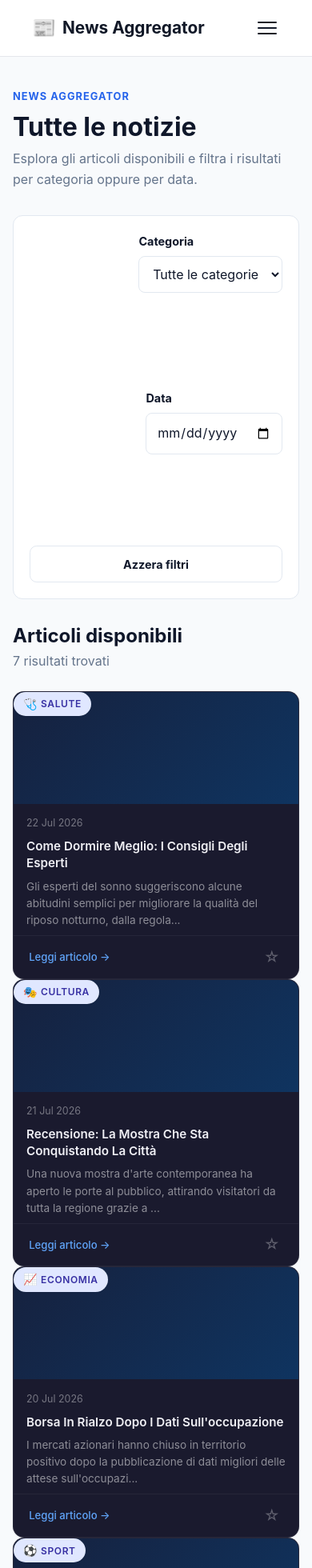
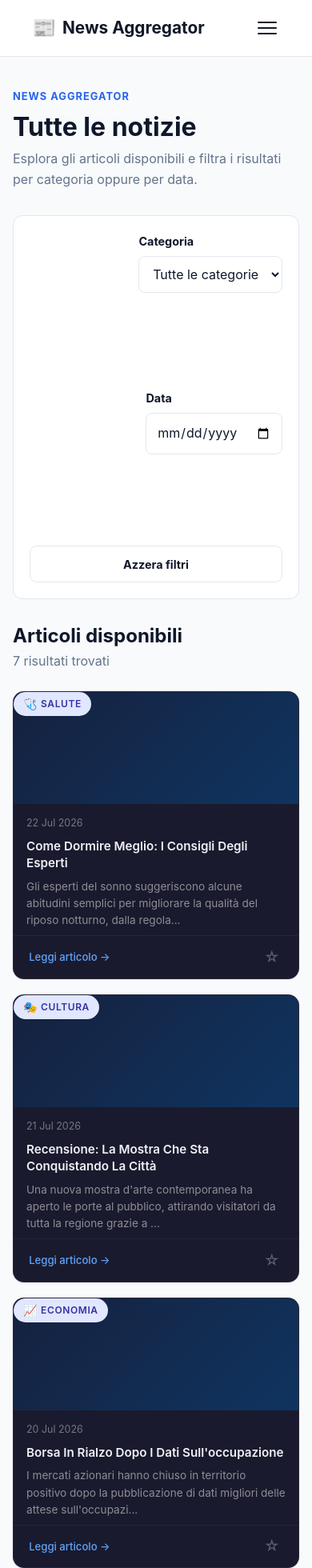
Before and after one commit to gerhard272/news-aggregator, an Angular app: page /notizie in a window 390 px wide. Shown: the top 1960 px of the page at 80% size. Built offline with nearby package versions, Linux system fonts and the light colour scheme.

Commit message:
fixed preferiti component issue

```diff
--- a/src/app/component/notizie/notizie.css
+++ b/src/app/component/notizie/notizie.css
@@ -32,6 +32,13 @@
   margin-bottom: 0;
 }
 
+.news-grid {
+  display: grid;
+  grid-template-columns: repeat(3, 1fr);
+  gap: 1.2rem;
+}
+
+/* ===== Loading state ===== */
 .loading-state__content {
   text-align: center;
 }
@@ -40,6 +47,7 @@
   margin: 0 auto 1rem;
 }
 
+/* ===== Error state ===== */
 .error-state {
   display: flex;
   gap: 1.5rem;
@@ -58,6 +66,7 @@
   color: var(--danger);
 }
 
+/* ===== Empty state ===== */
 .empty-state__content {
   max-width: 430px;
 }
@@ -66,6 +75,13 @@
   display: block;
   margin-bottom: 0.75rem;
   font-size: 2.5rem;
+}
+
+/* ===== Responsive ===== */
+@media (max-width: 900px) {
+  .news-grid {
+    grid-template-columns: repeat(2, 1fr);
+  }
 }
 
 @media (max-width: 760px) {
@@ -84,3 +100,9 @@
     flex-direction: column;
   }
 }
+
+@media (max-width: 560px) {
+  .news-grid {
+    grid-template-columns: 1fr;
+  }
+}
--- a/src/app/component/preferiti/preferiti.html
+++ b/src/app/component/preferiti/preferiti.html
@@ -1,16 +1,19 @@
 <section class="page container">
-
   <!-- Header -->
   <div class="page-header">
     <h1>⭐ I tuoi Preferiti</h1>
-    <p>Qui trovi tutti gli articoli a cui hai messo la stellina. Torna quando vuoi per rileggerli!</p>
+    <p>
+      Qui trovi tutti gli articoli a cui hai messo la stellina. Torna quando vuoi per rileggerli!
+    </p>
   </div>
 
   <!-- Contatore -->
   @if (preferitiService.totalePreferiti() > 0) {
     <div class="preferiti-counter">
       <span class="counter-badge">{{ preferitiService.totalePreferiti() }}</span>
-      <span>{{ preferitiService.totalePreferiti() === 1 ? 'articolo salvato' : 'articoli salvati' }}</span>
+      <span>{{
+        preferitiService.totalePreferiti() === 1 ? 'articolo salvato' : 'articoli salvati'
+      }}</span>
     </div>
   }
 
@@ -18,11 +21,7 @@
   @if (preferitiService.preferiti().length > 0) {
     <div class="news-grid">
       @for (articolo of preferitiService.preferiti(); track articolo.id) {
-        <app-articolo-card
-          [articolo]="articolo"
-          [preferito]="true"
-          (togglePreferito)="onTogglePreferito($event)"
-        />
+        <app-articolo-card [articolo]="articolo" />
       }
     </div>
   } @else {
@@ -34,5 +33,4 @@
       <a routerLink="/notizie" class="btn btn--primary">Esplora le notizie</a>
     </div>
   }
-
 </section>
```
